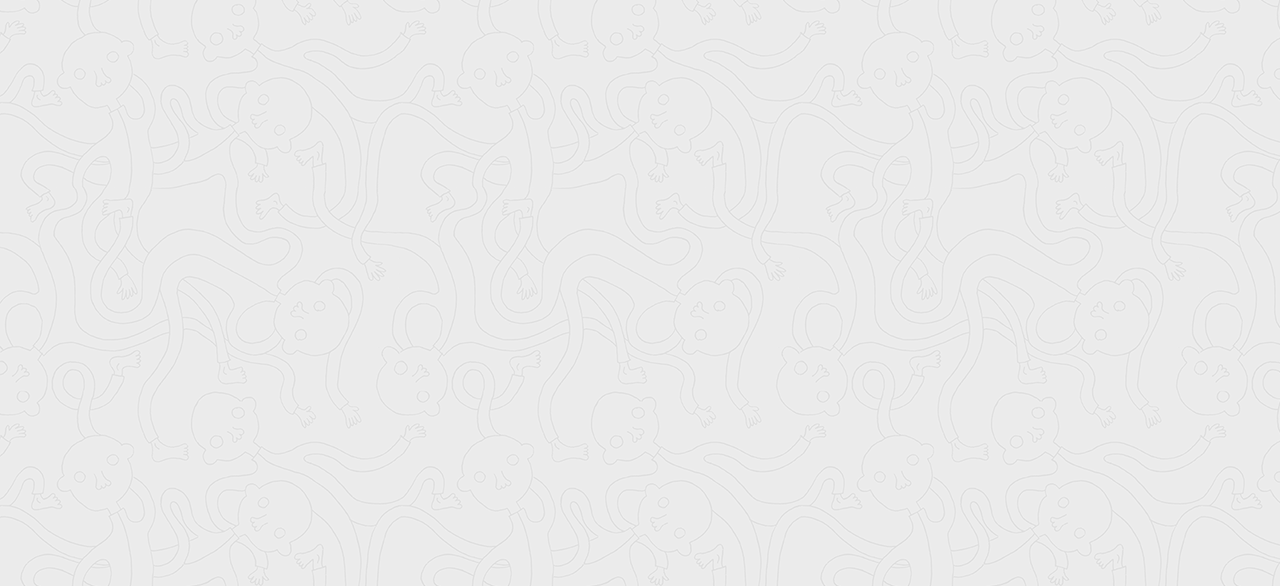
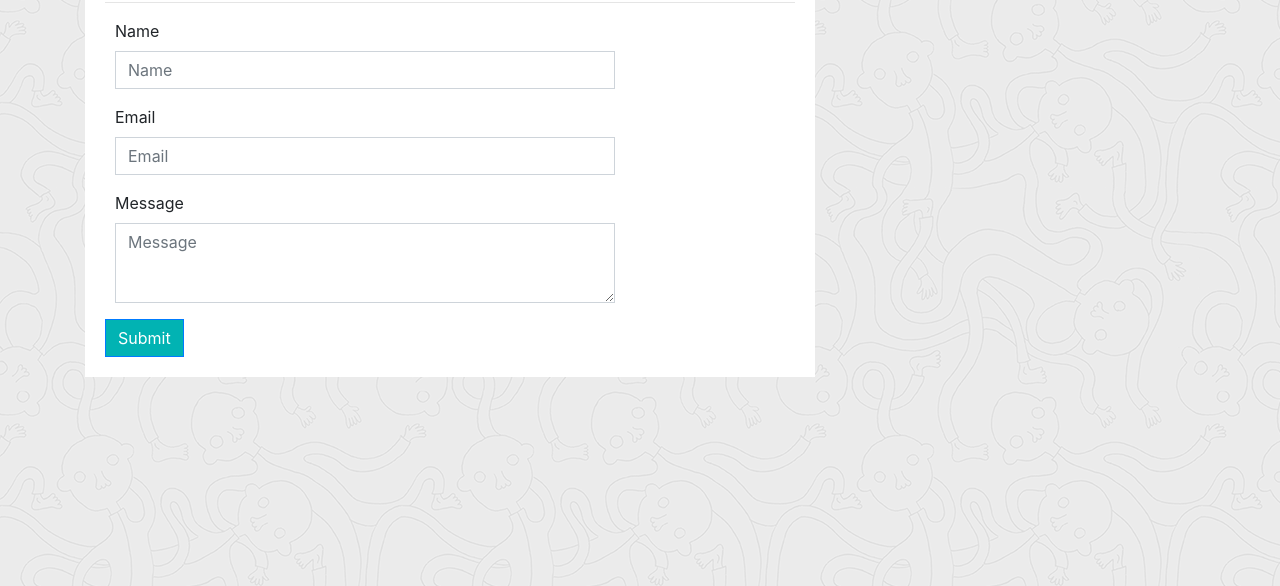
Before and after one commit to raiford2530/responsive-portfolio, a plain HTML site: page contact.html in a window 1280 px wide. Shown: the part 214-800 px from the top of the page. Drawn offline with nearby package versions, Linux system fonts and the light colour scheme; a web font is replaced by a local one.

Commit message:
Added content and styling to contact.html

```diff
--- a/assets/css/contact.css
+++ b/assets/css/contact.css
@@ -0,0 +1,15 @@
+.form-group{
+    padding-left: 10px;
+}
+
+.form-control, .btn{
+    border-radius: 0px;;
+}
+
+.btn-primary{
+    background: rgb(1, 179, 179);
+}
+
+textarea.form-control{
+    height: 80px;
+}
--- a/assets/css/portfolio.css
+++ b/assets/css/portfolio.css
@@ -3,6 +3,6 @@ img {
 }
 
 main{
-    padding: 30px 30px 50px 30px;
+    padding: 20px 30px 50px 30px;
 
 }
--- a/contact.html
+++ b/contact.html
@@ -37,6 +37,39 @@
             </ul>
         </div>
     </nav>
+    <div class="container">
+        <div class="row">
+            <div class="col-12 col-md-8">
+                <main>
+                    <header>
+                        <h1>Contact</h1>
+                    </header>
+                    <hr />
+                    <form>
+                        <div class="row">
+                            <div class="col-md-9">
+                                <div class="form-group">
+                                    <label for="name">Name</label>
+                                    <input type="text" class="form-control" id="name" aria-describedby="nameHelp"
+                                        placeholder="Name">
+                                </div>
+                                <div class="form-group">
+                                    <label for="email">Email</label>
+                                    <input type="email" class="form-control" id="email" aria-describedby="emailHelp"
+                                        placeholder="Email">
+                                </div>
+                                <div class="form-group">
+                                    <label for="message">Message</label>
+                                    <textarea id="message" class="form-control" placeholder="Message"></textarea>
+                                </div>
+                                <button type="submit" class="btn btn-primary">Submit</button>
+                            </div>
+                        </div>
+                    </form>
+                </main>
+            </div>
+        </div>
+    </div>
 
     <!-- JS, Popper.js, and jQuery -->
     <script src="https://code.jquery.com/jquery-3.5.1.slim.min.js"
```
Also changed, not shown: index.html (+0 -1 lines).
